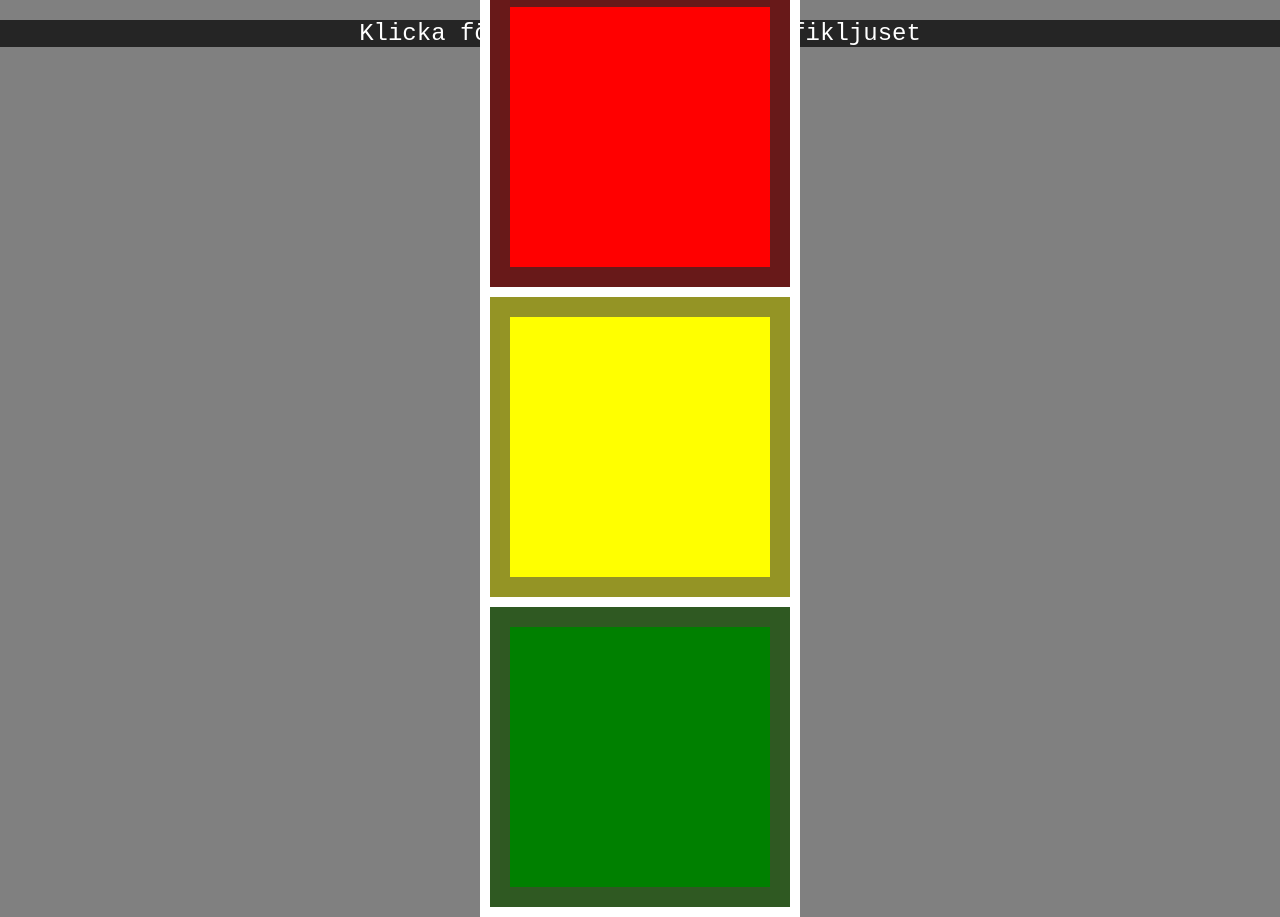
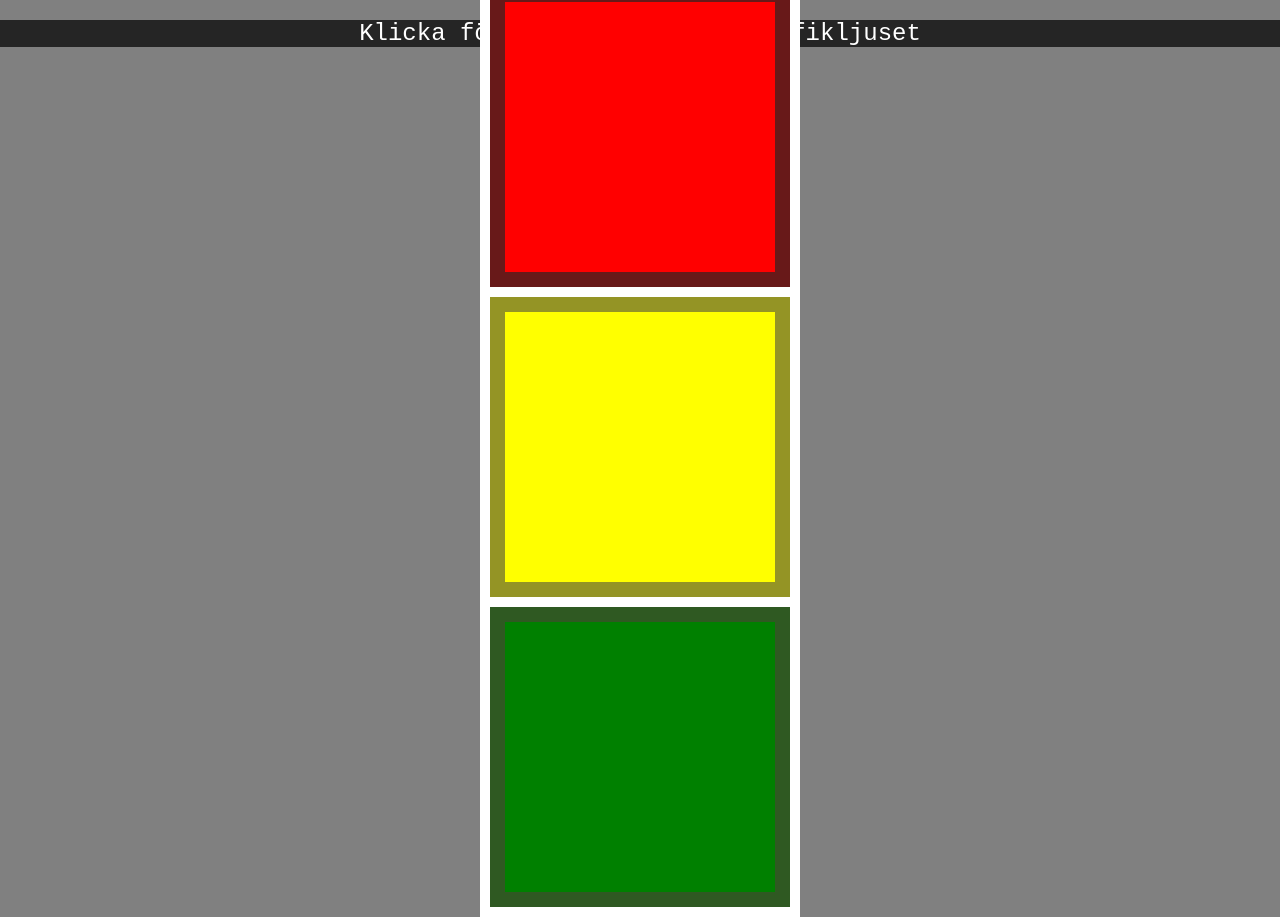
Before and after one commit to rasmusm2023/trafikljus, a plain HTML site: page index.html in a window 1280 px wide. Drawn offline with Linux system fonts and the light colour scheme.

Commit message:
Final final push

```diff
--- a/style.css
+++ b/style.css
@@ -50,7 +50,7 @@
   height: 300px;
   width: 300px;
   margin: 10px;
-  border: 20px transparent solid;
+  border: 15px transparent solid;
 }
 
 .red {
@@ -58,14 +58,44 @@
   border-color: rgb(104, 25, 25);
 }
 
+.red:hover {
+  transform: scale(1.1);
+  transition: 0.3s ease-in-out;
+}
+
+.red:not(:hover) {
+  transform: scale(1);
+  transition: 0.3s ease-in-out;
+}
+
 .yellow {
   background-color: yellow;
   border-color: rgb(148, 148, 37);
 }
 
+.yellow:hover {
+  transform: scale(1.1);
+  transition: 0.3s ease-in-out;
+}
+
+.yellow:not(:hover) {
+  transform: scale(1);
+  transition: 0.3s ease-in-out;
+}
+
 .green {
   background-color: green;
   border-color: rgb(47, 89, 34);
+}
+
+.green:hover {
+  transform: scale(1.1);
+  transition: 0.3s ease-in-out;
+}
+
+.green:not(:hover) {
+  transform: scale(1);
+  transition: 0.3s ease-in-out;
 }
 
 .redInner,
```
